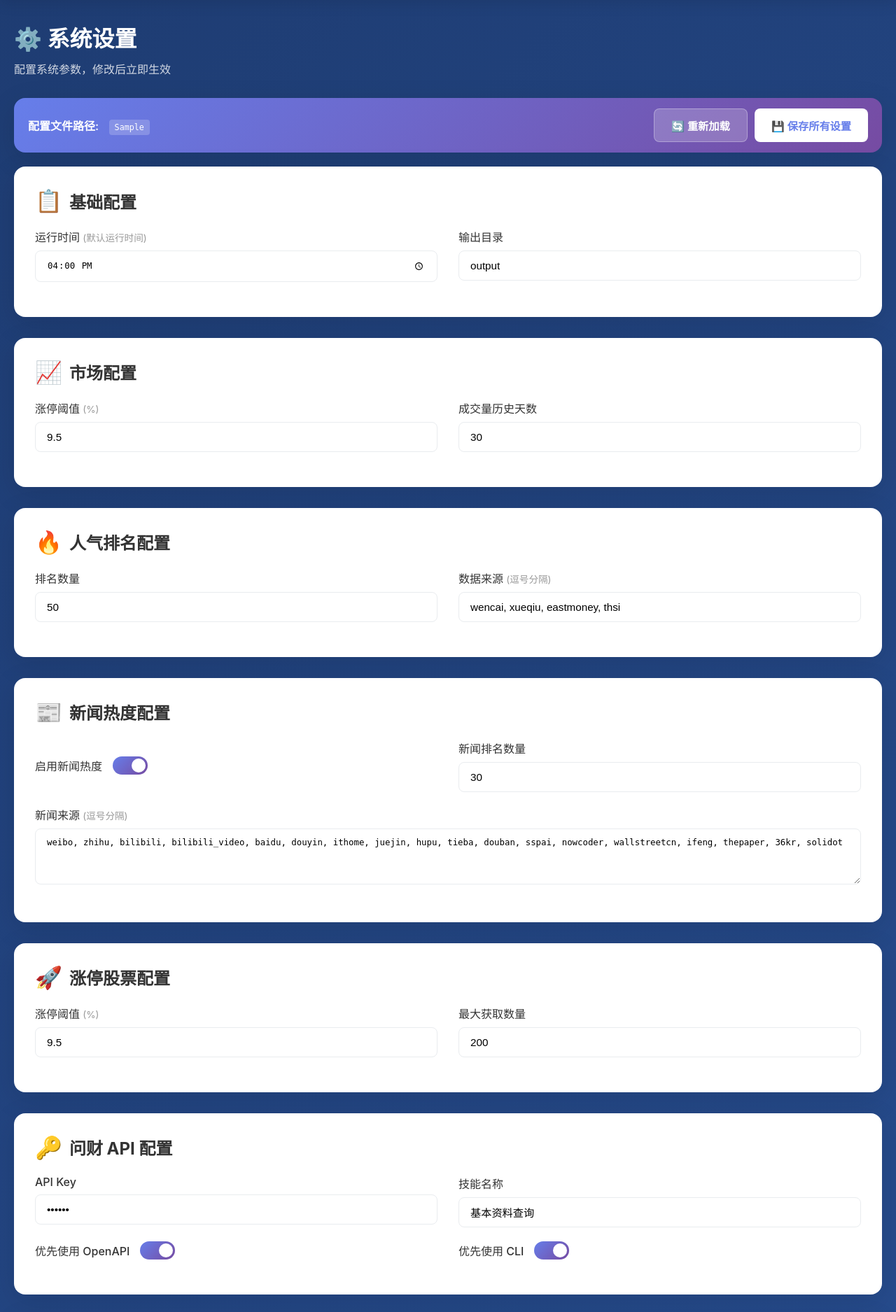
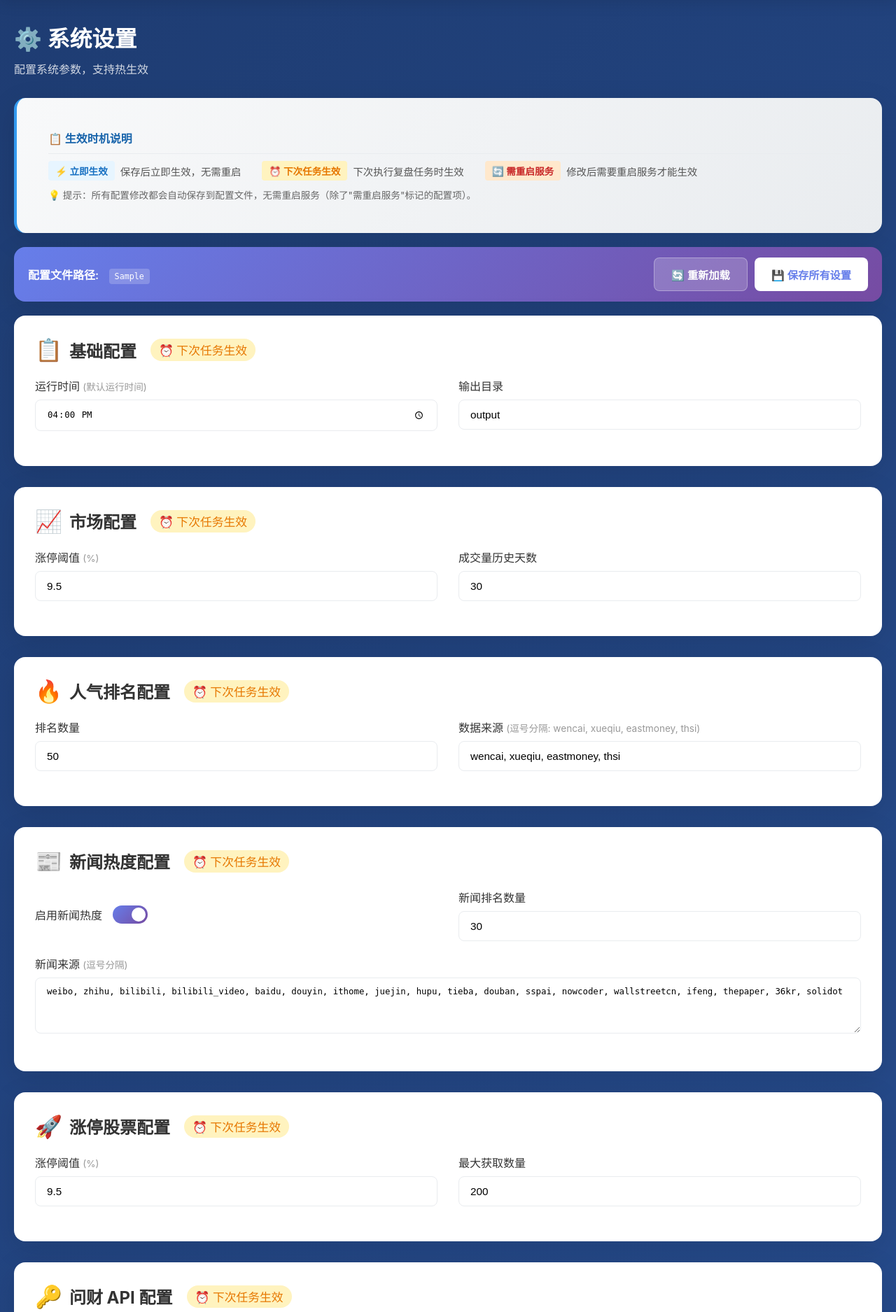
Before and after one commit to n1e/skills, a Flask app: template a-stock-daily-review/templates/settings.html in a window 1280 px wide. Shown: the part 65-1940 px from the top of the page at 70% size. Run offline with Flask 3, Linux system fonts and the light colour scheme; the template is opened without the code that fills it: most values are stand-ins (such as "Sample title", 1, 10 or a date in 2020); parts of the project's set-up code (start-up, migrations or seed data) failed here and were passed over.

Commit message:
feat(配置): 增强配置系统的灵活性和可视化
- 新增配置项生效时机提示，区分立即生效、下次任务生效和需重启服务三种情况
- 在新闻采集器中添加根据名称过滤采集器的功能
- 为热榜和新闻采集功能添加数据源过滤参数
- 优化配置页面UI，为不同配置项添加生效状态标签
- 重构主程序以支持从配置动态读取所有参数
- 添加详细的配置日志输出，方便调试

```diff
--- a/a-stock-daily-review/main.py
+++ b/a-stock-daily-review/main.py
@@ -181,7 +181,7 @@ def collect_surge_stocks(fetcher: WencaiFetcher, min_change: float = 9.5, max_st
     return stocks
 
 
-def collect_heat_ranks(wencai_fetcher: WencaiFetcher, top: int = 50):
+def collect_heat_ranks(wencai_fetcher: WencaiFetcher, top: int = 50, sources: list = None):
     """
     收集人气排名（多数据源并发：问财+雪球+东财）
     注：问财就是同花顺的数据，不需要单独调用同花顺接口
@@ -189,29 +189,41 @@ def collect_heat_ranks(wencai_fetcher: WencaiFetcher, top: int = 50):
     Args:
         wencai_fetcher: 问财采集器实例（复用已有会话）
         top: 获取排名数量
+        sources: 数据源列表，默认为 ['wencai', 'xueqiu', 'eastmoney', 'thsi']
+                 注意：'thsi' (同花顺) 与 'wencai' 使用相同的数据
 
     Returns:
         (问财排名, 雪球排名, 东财排名) 元组
     """
-    logger.info(f"开始收集人气排名TOP{top}")
+    if sources is None:
+        sources = ['wencai', 'xueqiu', 'eastmoney', 'thsi']
+
+    logger.info(f"开始收集人气排名TOP{top} (数据源: {sources})")
 
     wencai_ranks, xueqiu_ranks, eastmoney_ranks = [], [], []
 
-    def fetch_wencai():
-        return wencai_fetcher.get_heat_rank(top)
-
-    def fetch_xueqiu():
-        return XueqiuFetcher().fetch(top)
-
-    def fetch_eastmoney():
-        return EastmoneyFetcher().fetch(top)
+    # 确定需要启用的数据源
+    # 注意：'wencai' 和 'thsi' 都是问财/同花顺数据
+    enable_wencai = 'wencai' in sources or 'thsi' in sources
+    enable_xueqiu = 'xueqiu' in sources
+    enable_eastmoney = 'eastmoney' in sources
 
     with ThreadPoolExecutor(max_workers=3) as executor:
-        futures = {
-            executor.submit(fetch_wencai): 'wencai',
-            executor.submit(fetch_xueqiu): 'xueqiu',
-            executor.submit(fetch_eastmoney): 'eastmoney',
-        }
+        futures = {}
+
+        if enable_wencai:
+            futures[executor.submit(lambda: wencai_fetcher.get_heat_rank(top))] = 'wencai'
+
+        if enable_xueqiu:
+            futures[executor.submit(lambda: XueqiuFetcher().fetch(top))] = 'xueqiu'
+
+        if enable_eastmoney:
+            futures[executor.submit(lambda: EastmoneyFetcher().fetch(top))] = 'eastmoney'
+
+        if not futures:
+            logger.warning("没有启用任何人气排名数据源")
+            return [], [], []
+
         for future in as_completed(futures):
             source = futures[future]
             try:
@@ -231,19 +243,30 @@ def collect_heat_ranks(wencai_fetcher: WencaiFetcher, top: int = 50):
     return wencai_ranks, xueqiu_ranks, eastmoney_ranks
 
 
-def collect_news_data(top: int = 30):
+def collect_news_data(top: int = 30, sources: list = None):
     """
     收集新闻资讯并计算复合热度排名
 
     Args:
         top: 返回前N名
+        sources: 新闻来源列表，为 None 时使用所有可用的采集器
 
     Returns:
         复合资讯热度排名列表
     """
-    logger.info(f"开始收集新闻资讯（复合热度排名TOP{top}）")
+    from news_fetcher import get_collectors_by_names
 
-    collectors = get_all_collectors()
+    if sources is None:
+        collectors = get_all_collectors()
+        logger.info(f"开始收集新闻资讯（复合热度排名TOP{top}，使用所有来源）")
+    else:
+        collectors = get_collectors_by_names(sources)
+        logger.info(f"开始收集新闻资讯（复合热度排名TOP{top}，数据源: {sources}）")
+
+    if not collectors:
+        logger.warning("没有可用的新闻采集器")
+        return []
+
     all_news = []
     source_news = {}
 
@@ -295,6 +318,7 @@ def collect_news_data(top: int = 30):
 def build_review_data(date: str) -> DailyReview:
     """
     构建完整的复盘数据（支持部分缓存，已成功的步骤不会重新获取）
+    所有参数都从配置读取，支持热生效（下次执行任务时使用新配置）
 
     Args:
         date: 复盘日期
@@ -310,33 +334,54 @@ def build_review_data(date: str) -> DailyReview:
     review.date = date
     cache = _load_cache(date)
 
-    # 从配置读取参数
-    min_change = config.get('surge.min_change_pct', 9.5)
+    # 从配置读取所有参数（每次执行都重新读取，支持热生效）
+    min_change = config.get('market.min_change_pct', 9.5)  # 市场涨停阈值
+    surge_min_change = config.get('surge.min_change_pct', 9.5)  # 涨停股票阈值
     max_stocks = config.get('surge.max_stocks', 200)
+    volume_days = config.get('volume_history.days', 30)
     top_rank = config.get('heat_rank.top', 50)
+    heat_sources = config.get('heat_rank.sources', ['wencai', 'xueqiu', 'eastmoney', 'thsi'])
     news_top = config.get('news_rank.top', 30)
     news_enabled = config.get('news_rank.enabled', True)
+    news_sources = config.get('news_rank.sources', None)  # None 表示使用所有来源
+
+    logger.info(f"当前配置:")
+    logger.info(f"  - 市场涨停阈值: {min_change}%")
+    logger.info(f"  - 涨停股票阈值: {surge_min_change}%")
+    logger.info(f"  - 涨停股票最大数量: {max_stocks}")
+    logger.info(f"  - 成交量历史天数: {volume_days}")
+    logger.info(f"  - 人气排名数量: {top_rank}")
+    logger.info(f"  - 人气排名数据源: {heat_sources}")
+    logger.info(f"  - 新闻热度: {'启用' if news_enabled else '禁用'}")
+    if news_enabled:
+        logger.info(f"  - 新闻排名数量: {news_top}")
+        if news_sources:
+            logger.info(f"  - 新闻数据源: {news_sources}")
 
     # 1. 收集大盘数据
     logger.info("\n[1/5] 收集大盘数据")
-    wencai_fetcher = WencaiFetcher()
+    wencai_fetcher = WencaiFetcher()  # 每次创建新实例，自动读取最新配置
     legu_fetcher = LeguFetcher()
     review.market = collect_market_data(legu_fetcher)
 
     # 2. 收集成交量历史
     logger.info("\n[2/5] 收集成交量历史")
-    review.volume_history = collect_volume_history(wencai_fetcher, days=30)
+    review.volume_history = collect_volume_history(wencai_fetcher, days=volume_days)
 
     # 3. 收集涨停股票
     logger.info("\n[3/5] 收集涨停股票")
-    review.surge_stocks = collect_surge_stocks(wencai_fetcher, min_change, max_stocks)
+    review.surge_stocks = collect_surge_stocks(wencai_fetcher, surge_min_change, max_stocks)
     for stock in review.surge_stocks:
         if not stock.reason_category:
             stock.reason_category = ReasonAnalyzer.analyze(stock.reason)
 
-    # 4. 收集人气排名（整合雪球、东财、问财三大平台的综合排名TOP50）
-    logger.info("\n[4/5] 收集人气排名（整合雪球、东财、问财三大平台）")
-    wencai_ranks, xueqiu_ranks, eastmoney_ranks = collect_heat_ranks(wencai_fetcher, top_rank)
+    # 4. 收集人气排名（整合雪球、东财、问财三大平台的综合排名）
+    logger.info(f"\n[4/5] 收集人气排名（数据源: {heat_sources}）")
+    wencai_ranks, xueqiu_ranks, eastmoney_ranks = collect_heat_ranks(
+        wencai_fetcher,
+        top_rank,
+        sources=heat_sources
+    )
     review.heat_ranks = HeatRanker.calculate_composite_heat(
         wencai_ranks=wencai_ranks,
         xueqiu_ranks=xueqiu_ranks,
@@ -344,10 +389,10 @@ def build_review_data(date: str) -> DailyReview:
         top=top_rank,
     )
 
-    # 5. 收集新闻资讯热度排名（复合资讯热度TOP30）
+    # 5. 收集新闻资讯热度排名（复合资讯热度排名）
     if news_enabled:
         logger.info(f"\n[5/5] 收集新闻资讯热度排名（复合热度TOP{news_top}）")
-        review.news_ranks = collect_news_data(top=news_top)
+        review.news_ranks = collect_news_data(top=news_top, sources=news_sources)
     else:
         logger.info("\n[5/5] 新闻资讯排名已禁用，跳过")
         review.news_ranks = []
--- a/a-stock-daily-review/templates/settings.html
+++ b/a-stock-daily-review/templates/settings.html
@@ -6,7 +6,37 @@
 <!-- 页面头部 -->
 <div class="page-header">
     <h1 class="page-title">⚙️ 系统设置</h1>
-    <p class="page-subtitle">配置系统参数，修改后立即生效</p>
+    <p class="page-subtitle">配置系统参数，支持热生效</p>
+</div>
+
+<!-- 生效时机说明 -->
+<div class="card" style="margin-bottom: 20px; background: linear-gradient(135deg, #f8f9fa 0%, #e9ecef 100%); border-left: 4px solid #339af0;">
+    <div style="padding: 15px;">
+        <h4 style="margin: 0 0 10px 0; color: #1864ab;">📋 生效时机说明</h4>
+        <div style="display: flex; gap: 30px; flex-wrap: wrap;">
+            <div style="display: flex; align-items: center; gap: 8px;">
+                <span class="tag" style="background: #e7f5ff; color: #1971c2; padding: 4px 10px; border-radius: 4px; font-size: 0.85em; font-weight: 600;">
+                    ⚡ 立即生效
+                </span>
+                <span style="color: #555; font-size: 0.9em;">保存后立即生效，无需重启</span>
+            </div>
+            <div style="display: flex; align-items: center; gap: 8px;">
+                <span class="tag" style="background: #fff3bf; color: #e67700; padding: 4px 10px; border-radius: 4px; font-size: 0.85em; font-weight: 600;">
+                    ⏰ 下次任务生效
+                </span>
+                <span style="color: #555; font-size: 0.9em;">下次执行复盘任务时生效</span>
+            </div>
+            <div style="display: flex; align-items: center; gap: 8px;">
+                <span class="tag" style="background: #ffe8cc; color: #c92a2a; padding: 4px 10px; border-radius: 4px; font-size: 0.85em; font-weight: 600;">
+                    🔄 需重启服务
+                </span>
+                <span style="color: #555; font-size: 0.9em;">修改后需要重启服务才能生效</span>
+            </div>
+        </div>
+        <p style="margin: 10px 0 0 0; color: #666; font-size: 0.85em;">
+            💡 提示：所有配置修改都会自动保存到配置文件，无需重启服务（除了"需重启服务"标记的配置项）。
+        </p>
+    </div>
 </div>
 
 <!-- 配置文件路径提示 -->
@@ -36,6 +66,7 @@
         <div class="card-title">
             <span class="icon">📋</span>
             基础配置
+            <span class="tag" style="margin-left: 10px; font-size: 0.7em; background: #fff3bf; color: #e67700;">⏰ 下次任务生效</span>
         </div>
         <div class="grid-2">
             <div class="form-group">
@@ -54,6 +85,7 @@
         <div class="card-title">
             <span class="icon">📈</span>
             市场配置
+            <span class="tag" style="margin-left: 10px; font-size: 0.7em; background: #fff3bf; color: #e67700;">⏰ 下次任务生效</span>
         </div>
         <div class="grid-2">
             <div class="form-group">
@@ -72,6 +104,7 @@
         <div class="card-title">
             <span class="icon">🔥</span>
             人气排名配置
+            <span class="tag" style="margin-left: 10px; font-size: 0.7em; background: #fff3bf; color: #e67700;">⏰ 下次任务生效</span>
         </div>
         <div class="grid-2">
             <div class="form-group">
@@ -79,7 +112,7 @@
                 <input type="number" class="form-input" name="heat_rank.top" id="config_heat_rank_top" placeholder="50">
             </div>
             <div class="form-group">
-                <label class="form-label">数据来源 <span style="color: #999; font-weight: normal; font-size: 0.85em;">(逗号分隔)</span></label>
+                <label class="form-label">数据来源 <span style="color: #999; font-weight: normal; font-size: 0.85em;">(逗号分隔: wencai, xueqiu, eastmoney, thsi)</span></label>
                 <input type="text" class="form-input" name="heat_rank.sources" id="config_heat_rank_sources" placeholder="wencai, xueqiu, eastmoney, thsi">
             </div>
         </div>
@@ -90,6 +123,7 @@
         <div class="card-title">
             <span class="icon">📰</span>
             新闻热度配置
+            <span class="tag" style="margin-left: 10px; font-size: 0.7em; background: #fff3bf; color: #e67700;">⏰ 下次任务生效</span>
         </div>
         <div class="grid-2">
             <div class="form-group" style="display: flex; align-items: center; gap: 15px;">
@@ -117,6 +151,7 @@
         <div class="card-title">
             <span class="icon">🚀</span>
             涨停股票配置
+            <span class="tag" style="margin-left: 10px; font-size: 0.7em; background: #fff3bf; color: #e67700;">⏰ 下次任务生效</span>
         </div>
         <div class="grid-2">
             <div class="form-group">
@@ -135,6 +170,7 @@
         <div class="card-title">
             <span class="icon">🔑</span>
             问财 API 配置
+            <span class="tag" style="margin-left: 10px; font-size: 0.7em; background: #fff3bf; color: #e67700;">⏰ 下次任务生效</span>
         </div>
         <div class="grid-2">
             <div class="form-group">
@@ -169,20 +205,28 @@
         <div class="card-title">
             <span class="icon">🖥️</span>
             服务配置
-            <span class="tag" style="margin-left: 10px; font-size: 0.7em; background: #e7f5ff; color: #1971c2;">热生效</span>
         </div>
         <div class="grid-2">
             <div class="form-group">
-                <label class="form-label">定时任务时间 <span style="color: #999; font-weight: normal; font-size: 0.85em;">(每日执行时间)</span></label>
+                <label class="form-label">
+                    定时任务时间 <span style="color: #999; font-weight: normal; font-size: 0.85em;">(每日执行时间)</span>
+                    <span class="tag" style="margin-left: 8px; font-size: 0.7em; background: #e7f5ff; color: #1971c2;">⚡ 立即生效</span>
+                </label>
                 <input type="time" class="form-input" name="service.schedule_time" id="config_service_schedule_time">
             </div>
             <div class="form-group">
-                <label class="form-label">Web 端口</label>
+                <label class="form-label">
+                    Web 端口
+                    <span class="tag" style="margin-left: 8px; font-size: 0.7em; background: #fff3bf; color: #e67700;">🔄 需重启服务</span>
+                </label>
                 <input type="number" class="form-input" name="service.web_port" id="config_service_web_port" placeholder="5000">
             </div>
         </div>
         <div class="form-group">
-            <label class="form-label">Web 监听地址</label>
+            <label class="form-label">
+                Web 监听地址
+                <span class="tag" style="margin-left: 8px; font-size: 0.7em; background: #fff3bf; color: #e67700;">🔄 需重启服务</span>
+            </label>
             <input type="text" class="form-input" name="service.web_host" id="config_service_web_host" placeholder="0.0.0.0">
         </div>
     </div>
@@ -192,7 +236,7 @@
         <div class="card-title">
             <span class="icon">📤</span>
             推送配置
-            <span class="tag" style="margin-left: 10px; font-size: 0.7em; background: #e7f5ff; color: #1971c2;">热生效</span>
+            <span class="tag" style="margin-left: 10px; font-size: 0.7em; background: #e7f5ff; color: #1971c2;">⚡ 立即生效</span>
         </div>
 
         <div class="form-group" style="display: flex; align-items: center; gap: 15px; padding: 15px; background: #f8f9fa; border-radius: 8px;">
```
Also changed, not shown: a-stock-daily-review/news_fetcher/__init__.py (+27 -0 lines).
